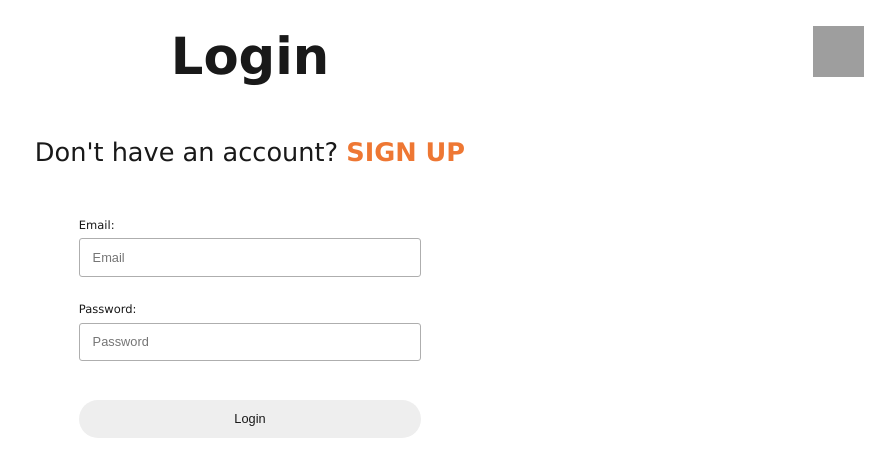
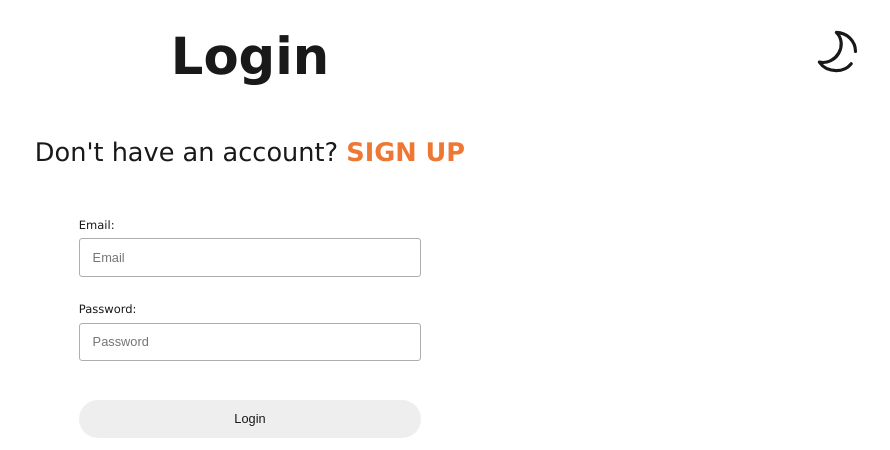
Before and after one commit to enchantuer/onzeur, a PHP site: page /login.php in a window 1280 px wide. Shown: the top 450 px of the page, without its empty margins (390-1280 px from the left). Run offline with PHP 8.4, Linux system fonts and the light colour scheme; grey boxes are pictures that could not be loaded.

Commit message:
icon support

```diff
--- a/src/auth/login.php
+++ b/src/auth/login.php
@@ -20,8 +20,8 @@
 </form>
 
 <label id="theme_switch" for="theme">
-  <img class="moon" src="../icons/light/moon1.svg" alt="moon"/>
-  <img class="sun" src="../icons/dark/sun_ffffff.svg" alt="sun"/>
+  <img class="moon" src="../icons/broken/moon_191919.svg" alt="moon"/>
+  <img class="sun" src="../icons/broken/sun_ffffff.svg" alt="sun"/>
   <input type="checkbox" id="theme"/>
   <div class="slider round"></div>
 </label>
```
